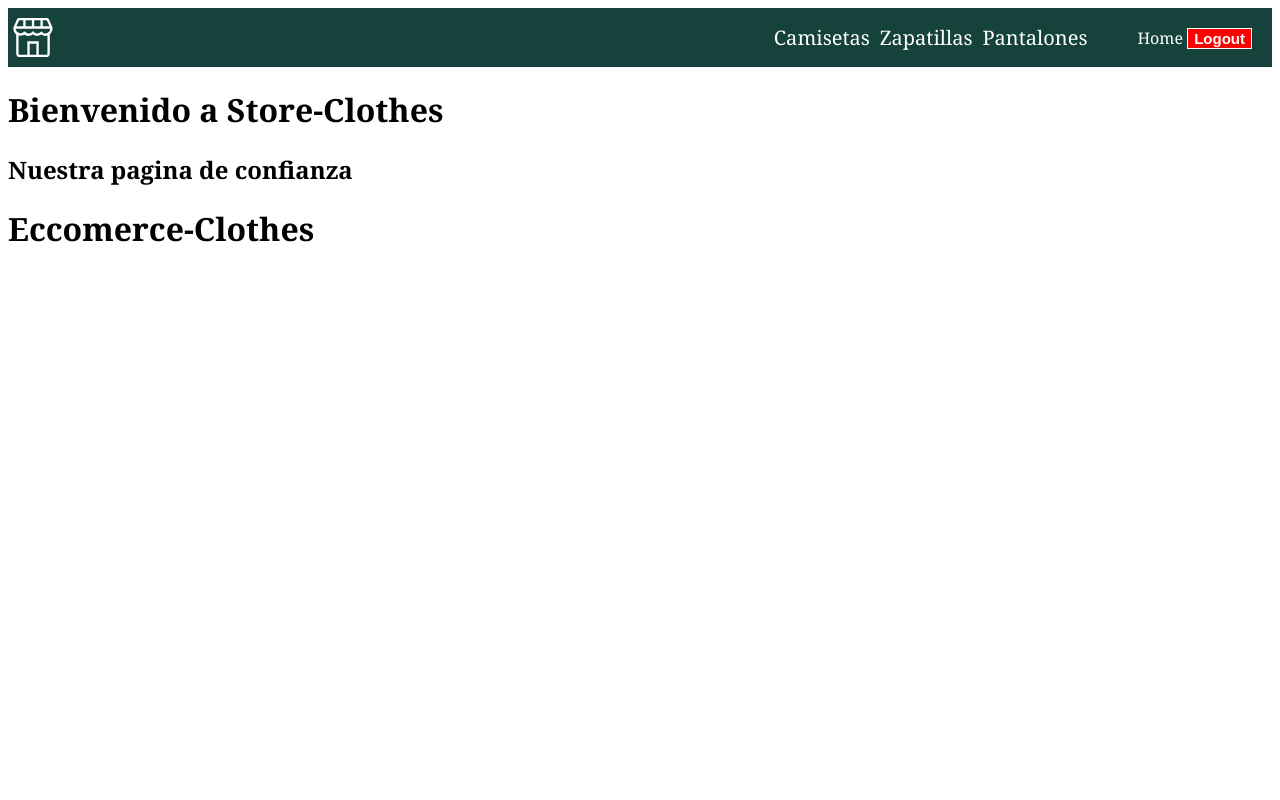
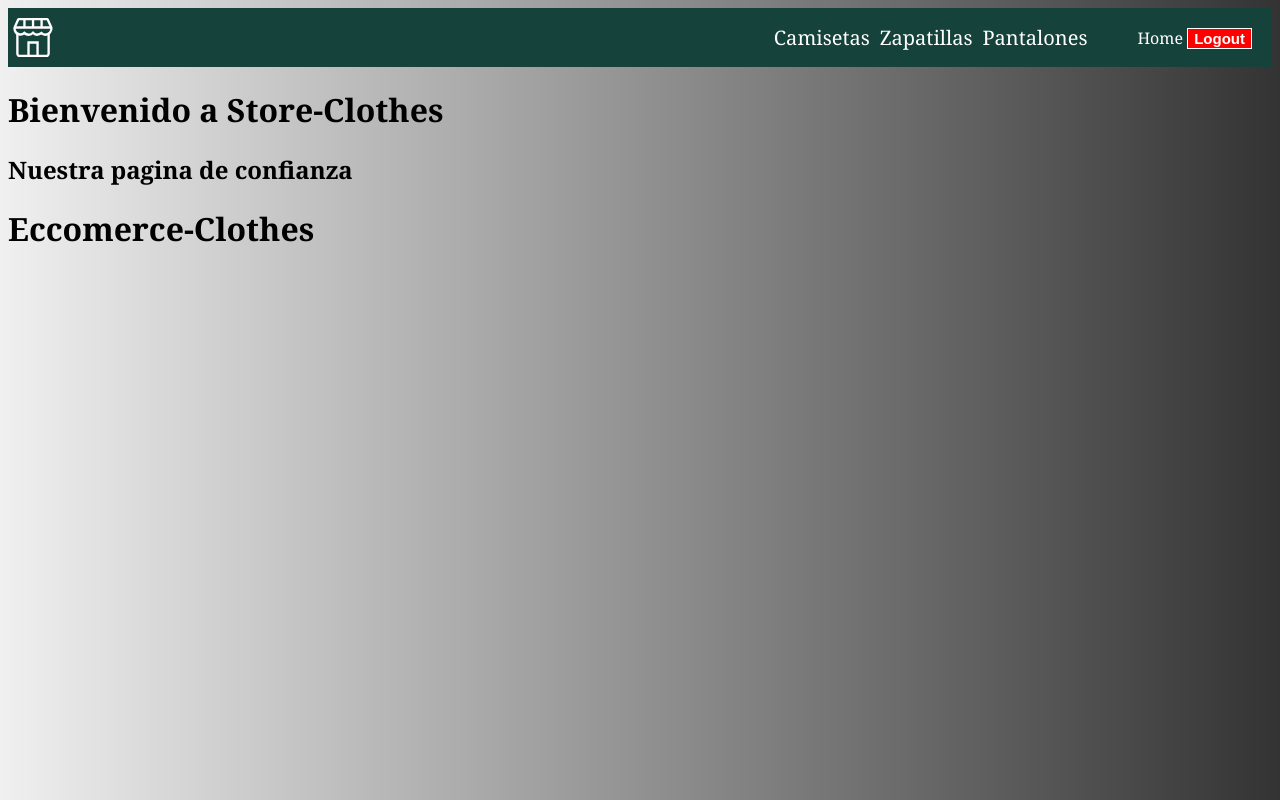
Before and after one commit to brian-h2/Eccomerce-IES, a website: page index.html in a window 1280 px wide. Drawn offline with Linux system fonts and the light colour scheme.

Commit message:
Agregado de background

```diff
--- a/styles.css
+++ b/styles.css
@@ -2,6 +2,7 @@
     --color-1: #16423C;
     --font-weight: 400;
     font-family: Georgia, 'Times New Roman', Times, serif;
+    background: linear-gradient(to right, #f0f0f0, #333);
 }
 
 
```
